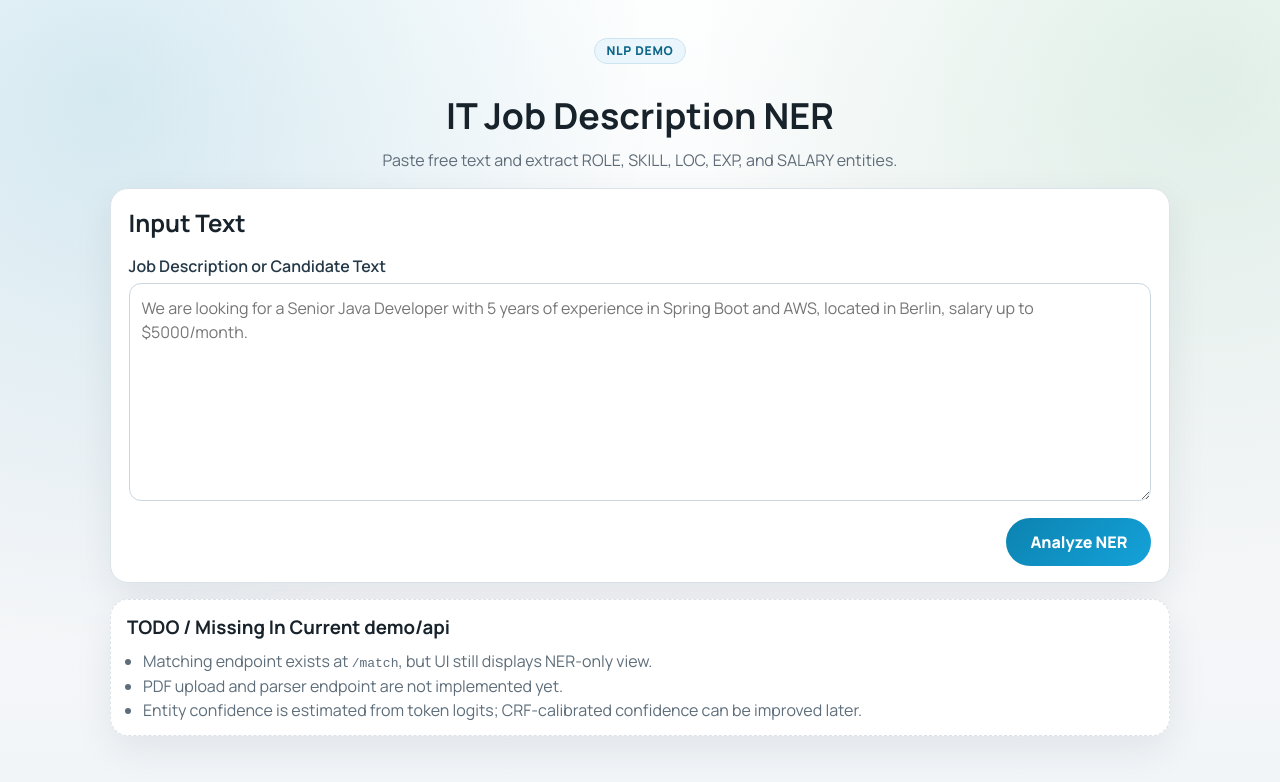
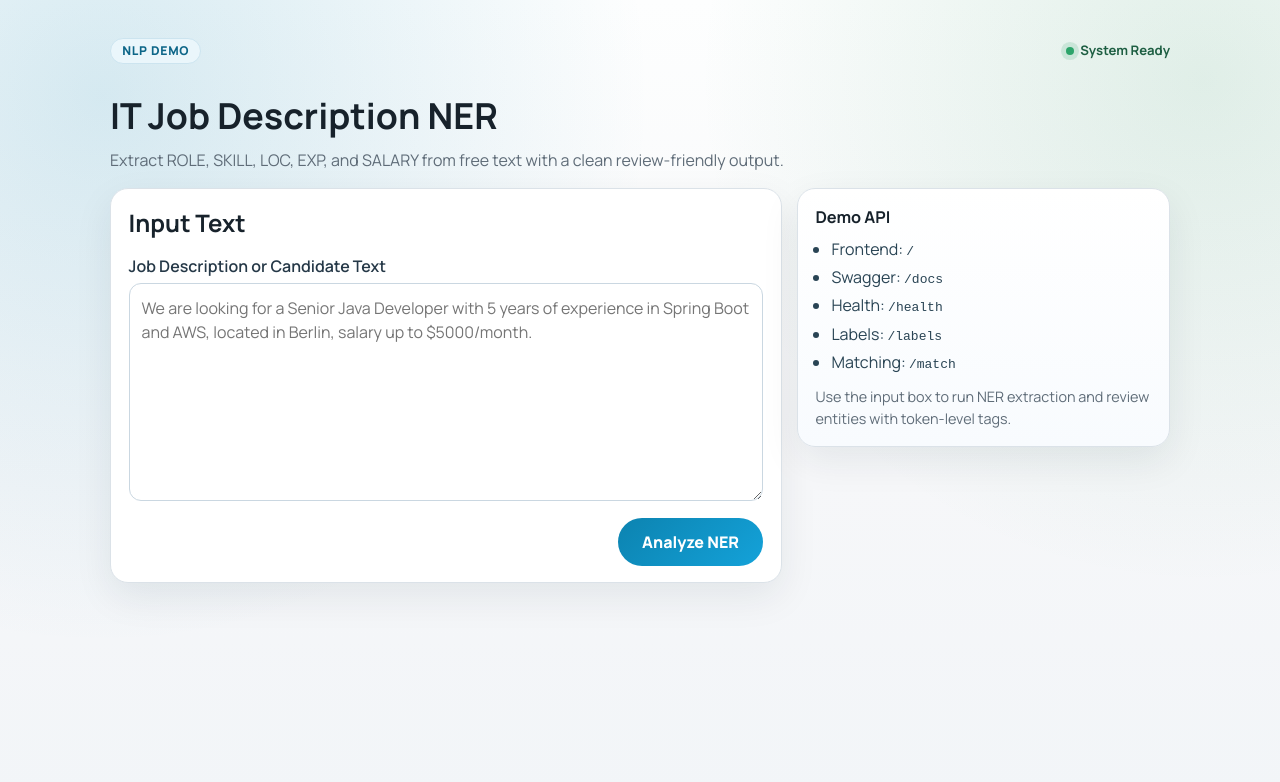
Before and after one commit to HoangQuangMinh23BI14281/NLP, a plain HTML site: page demo/frontend/index.html in a window 1280 px wide. Drawn offline with Linux system fonts and the light colour scheme; files that its build step writes are made by us from their sources; no server answers; files whose address does not match are found by name.

Commit message:
running model success

```diff
--- a/demo/frontend/index.html
+++ b/demo/frontend/index.html
@@ -13,12 +13,16 @@
     <div class="page-bg"></div>
     <main class="container">
         <header class="hero">
+            <div class="hero-top">
                 <p class="badge">NLP Demo</p>
+                <p class="status-dot"><span></span>System Ready</p>
+            </div>
             <h1>IT Job Description NER</h1>
-            <p class="subtitle">Paste free text and extract ROLE, SKILL, LOC, EXP, and SALARY entities.</p>
+            <p class="subtitle">Extract ROLE, SKILL, LOC, EXP, and SALARY from free text with a clean review-friendly output.</p>
         </header>
 
-        <section class="card panel">
+        <section class="workspace-grid">
+            <section class="card panel input-panel">
                 <h2>Input Text</h2>
                 <label class="field-wrap" for="input-text">Job Description or Candidate Text</label>
                 <textarea id="input-text" rows="8" placeholder="We are looking for a Senior Java Developer with 5 years of experience in Spring Boot and AWS, located in Berlin, salary up to $5000/month."></textarea>
@@ -26,6 +30,19 @@
                     <button id="analyze-btn" type="button">Analyze NER</button>
                 </div>
                 <p id="status" class="status hidden"></p>
+            </section>
+
+            <aside class="card panel info-panel">
+                <h3>Demo API</h3>
+                <ul>
+                    <li>Frontend: <code>/</code></li>
+                    <li>Swagger: <code>/docs</code></li>
+                    <li>Health: <code>/health</code></li>
+                    <li>Labels: <code>/labels</code></li>
+                    <li>Matching: <code>/match</code></li>
+                </ul>
+                <p>Use the input box to run NER extraction and review entities with token-level tags.</p>
+            </aside>
         </section>
 
         <section id="result-card" class="card panel hidden">
@@ -54,15 +71,6 @@
                 </table>
             </div>
         </section>
-
-        <section class="card todo-panel">
-            <h3>TODO / Missing In Current demo/api</h3>
-            <ul>
-                <li>Matching endpoint exists at <code>/match</code>, but UI still displays NER-only view.</li>
-                <li>PDF upload and parser endpoint are not implemented yet.</li>
-                <li>Entity confidence is estimated from token logits; CRF-calibrated confidence can be improved later.</li>
-            </ul>
-        </section>
     </main>
 
     <div id="loader" class="loader hidden">
--- a/demo/frontend/style.css
+++ b/demo/frontend/style.css
@@ -41,8 +41,16 @@ body {
 }
 
 .hero {
-    text-align: center;
+    text-align: left;
     margin-bottom: 1rem;
+}
+
+.hero-top {
+    display: flex;
+    align-items: center;
+    justify-content: space-between;
+    gap: 0.8rem;
+    margin-bottom: 0.2rem;
 }
 
 .badge {
@@ -58,6 +66,24 @@ body {
     text-transform: uppercase;
 }
 
+.status-dot {
+    margin: 0;
+    display: inline-flex;
+    align-items: center;
+    gap: 0.4rem;
+    font-size: 0.82rem;
+    font-weight: 700;
+    color: #1d5e42;
+}
+
+.status-dot span {
+    width: 0.52rem;
+    height: 0.52rem;
+    border-radius: 50%;
+    background: #2ca46a;
+    box-shadow: 0 0 0 5px rgba(44, 164, 106, 0.16);
+}
+
 .hero h1 {
     margin: 0.8rem 0 0.3rem;
     font-size: clamp(1.8rem, 2.8vw, 2.8rem);
@@ -66,6 +92,14 @@ body {
 .subtitle {
     color: var(--muted);
     margin: 0;
+}
+
+.workspace-grid {
+    display: grid;
+    grid-template-columns: 1.8fr 1fr;
+    gap: 0.95rem;
+    align-items: start;
+    margin-bottom: 0.95rem;
 }
 
 .card {
@@ -77,7 +111,36 @@ body {
 
 .panel {
     padding: 1rem 1.1rem;
-    margin-bottom: 0.95rem;
+}
+
+.input-panel {
+    margin-bottom: 0;
+}
+
+.info-panel {
+    margin-bottom: 0;
+    background: linear-gradient(180deg, #ffffff 0%, #f8fbfe 100%);
+}
+
+.info-panel h3 {
+    margin: 0 0 0.45rem;
+    font-size: 1.02rem;
+}
+
+.info-panel ul {
+    margin: 0 0 0.75rem;
+    padding-left: 1rem;
+    color: #294454;
+}
+
+.info-panel li {
+    margin-bottom: 0.24rem;
+}
+
+.info-panel p {
+    margin: 0;
+    color: var(--muted);
+    font-size: 0.9rem;
 }
 
 .panel h2 {
@@ -230,22 +293,6 @@ button:hover {
     background: #f8fbfd;
 }
 
-.todo-panel {
-    padding: 0.85rem 1rem;
-    border-style: dashed;
-}
-
-.todo-panel h3 {
-    margin-top: 0;
-    margin-bottom: 0.5rem;
-}
-
-.todo-panel ul {
-    margin: 0;
-    padding-left: 1rem;
-    color: #5d6d7a;
-}
-
 .loader {
     position: fixed;
     inset: 0;
@@ -282,8 +329,19 @@ button:hover {
         margin-top: 1rem;
     }
 
-    .panel,
-    .todo-panel {
+    .hero {
+        text-align: center;
+    }
+
+    .hero-top {
+        justify-content: center;
+    }
+
+    .workspace-grid {
+        grid-template-columns: 1fr;
+    }
+
+    .panel {
         padding: 0.85rem;
     }
 }
```
Also changed, not shown: 1 other file. Lines whose indentation alone changed are shown as unchanged.
